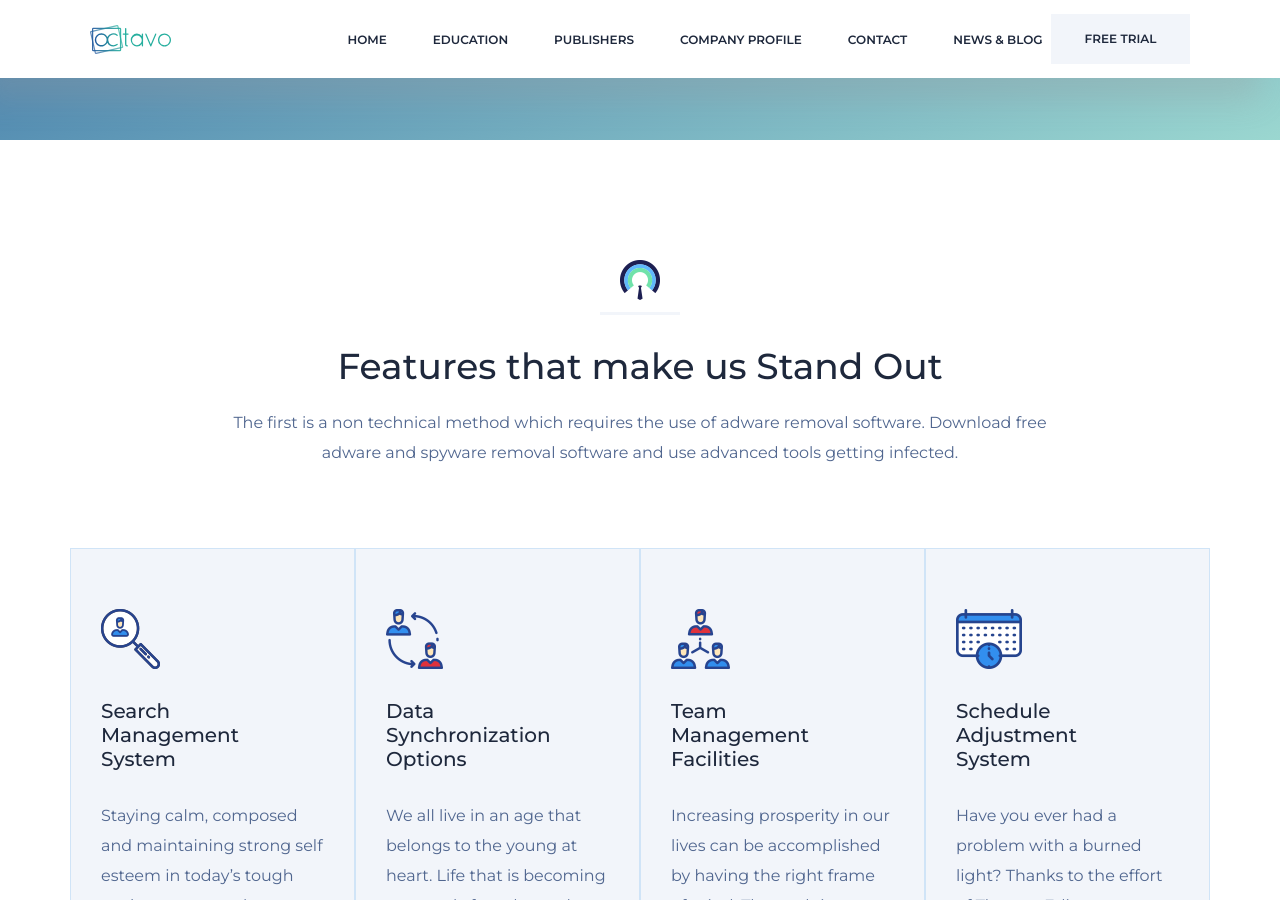
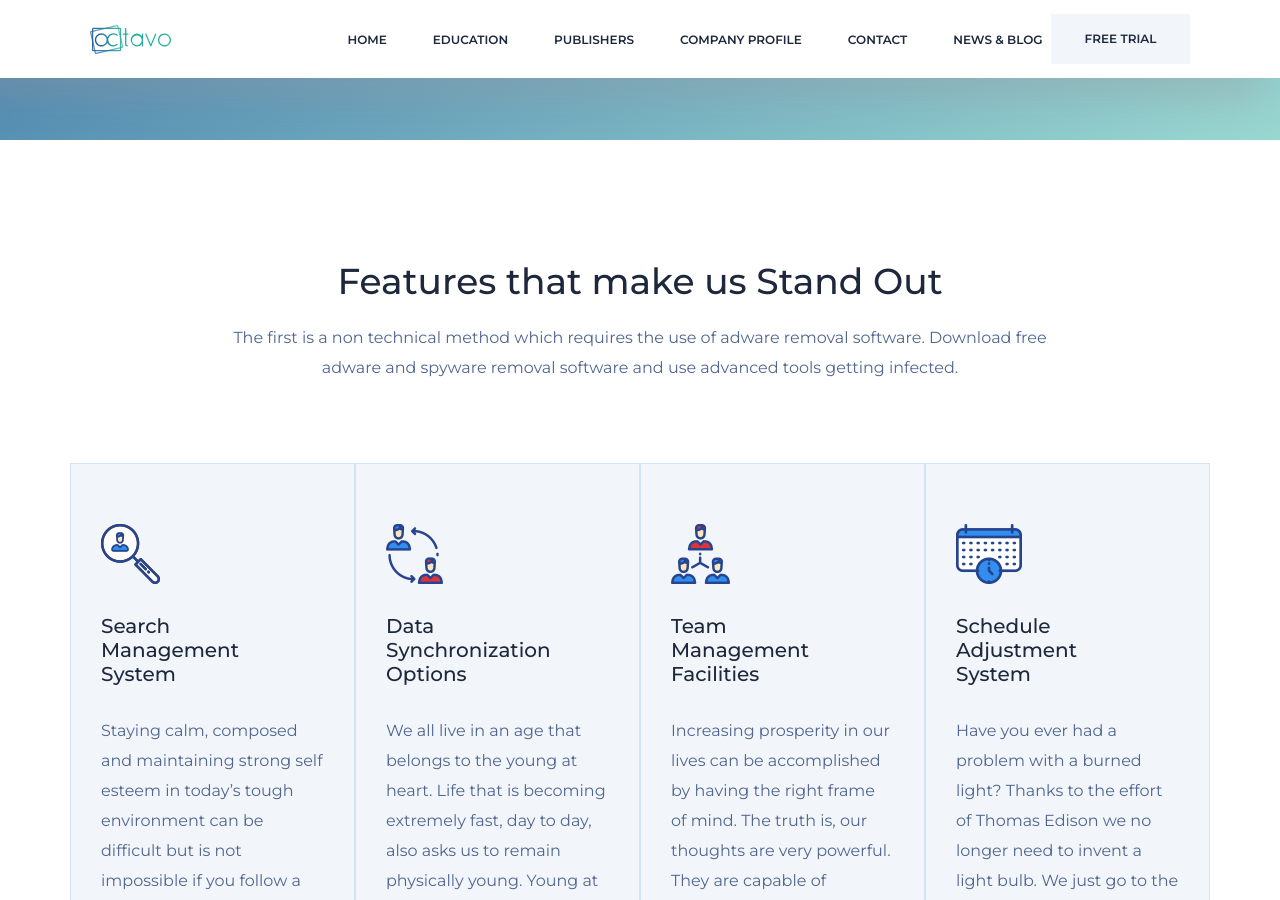
Before and after one commit to jurgencalleja/octavo.education, a Jekyll site: the page built from features.html, in a window 1280 px wide and 900 px high, scrolled down 1344 px. Built offline with Jekyll 4.4.1, drawn with Linux system fonts in a browser that asks for light colours.

Commit message:
cleanup from title icon

```diff
--- a/_includes/section/execution.html
+++ b/_includes/section/execution.html
@@ -3,9 +3,6 @@
         <div class="container">
             <div class="row justify-content-center section-title-wrap">
                 <div class="col-lg-12">
-                    <div class="title-img">
-                        <img src="{{ 'img/title-icon.png' | relative_url }}" alt="">
-                    </div>
                     <h1>The Easiest way of Execution </h1>
                     <p>
                         The first is a non technical method which requires the use of adware removal software. Download free adware and spyware removal
--- a/_includes/section/important-points.html
+++ b/_includes/section/important-points.html
@@ -4,9 +4,6 @@
         <div class="container">
             <div class="row justify-content-center section-title-wrap">
                 <div class="col-lg-12">
-                    <div class="title-img">
-                        <img src="{{ site.important_points_image | relative_url }}" alt="">
-                    </div>
                     <h1>{{ site.important_points_title }}</h1>
                     <p>
                         {{ site.important_points_description }}
```
